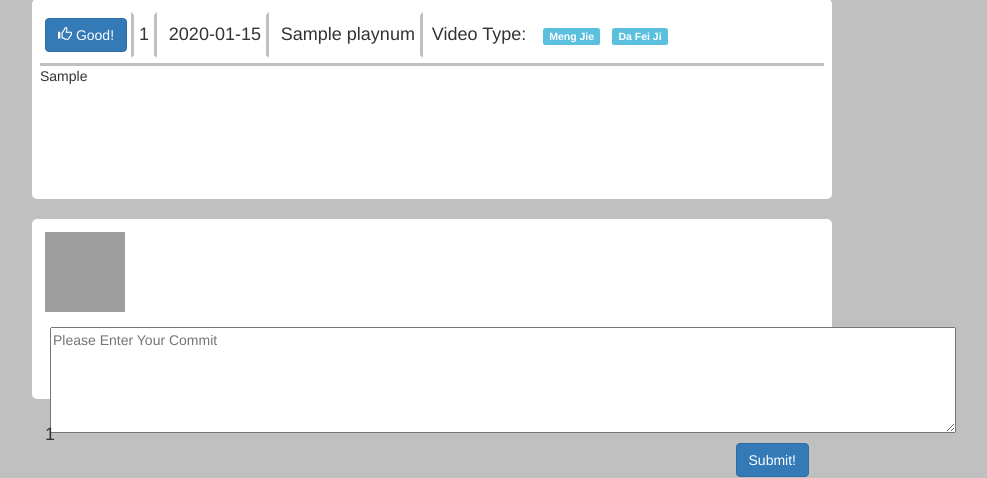
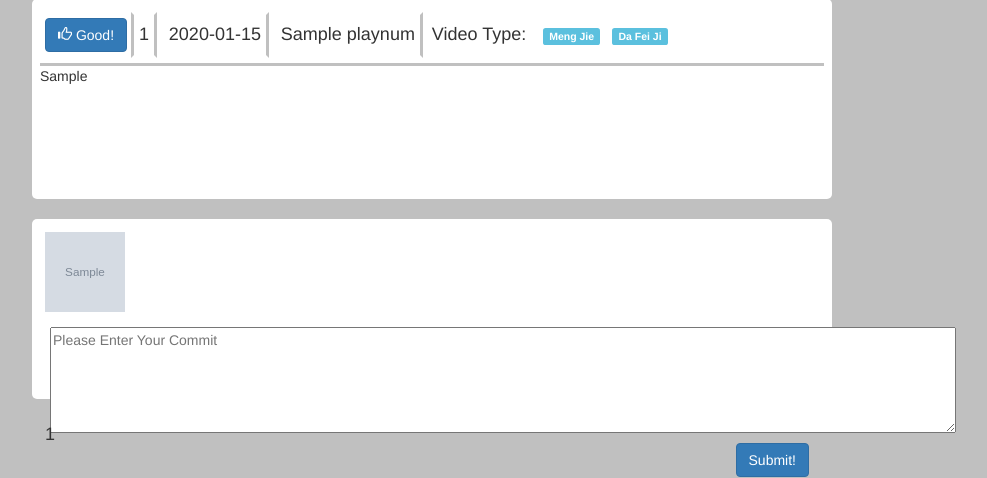
Before and after one commit to wudaokouBoys/wudaokouBoys, a Django app: template templates/video.html in a window 1280 px wide. Shown: the part 737-1215 px from the top of the page, without its empty margins (48-1035 px from the left). Run offline with Django 3.2, Linux system fonts and the light colour scheme; the template is opened without the code that fills it: most values are stand-ins (such as "Sample title", 1, 10 or a date in 2020); grey boxes marked "Sample" are stand-in pictures; some libraries are stand-ins or nearby versions; grey boxes are pictures that could not be loaded.

Commit message:
update video

```diff
--- a/templates/video.html
+++ b/templates/video.html
@@ -37,7 +37,7 @@
 					<span class="icon-bar"></span>
 				</button>
 				<div class="row">
-					<img src="image/AsiaTube.png" class="img-rounded">
+					<img src="static/AsiaTube.png" class="img-rounded">
 				</div>
 			</div>
 			<div class="collapse navbar-collapse">
@@ -58,7 +58,7 @@
 
 				<div  style="width:100%">
 					<div class="img-rounded">
-						<img src="image/user1.png" style="width:80px; height:80px;">
+						<img src="{{UpperImage}}" style="width:80px; height:80px;">
 					</div>
 				</div>
 				<div  style = "position: absolute; top :7px; left: 90px;">
@@ -152,7 +152,7 @@
 			<form class="form-inline" role="form" style="padding: 5px;">
 				<div class="form-group">
 					<div class="img-circle">
-						<img src="image/user1.png" style="width:80px; height:80px;">
+						<img src="{{UserImage}}" style="width:80px; height:80px;">
 					</div>
 				</div>
 				<div class="form-group" style="padding:5px; position:relative; top:10px;">
```
